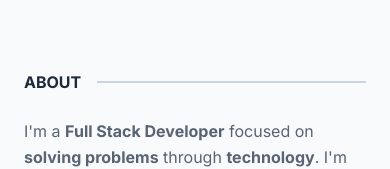
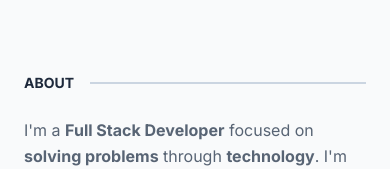
Before and after one commit to artxga/portfolio-v3, a Next.js app: page / in a window 390 px wide. Shown: the part 774-943 px from the top of the page. Built offline with nearby package versions, Linux system fonts and the light colour scheme.

Commit message:
sticky titles

```diff
--- a/src/app/(landing)/page.tsx
+++ b/src/app/(landing)/page.tsx
@@ -5,17 +5,13 @@ import DarkModeToggle from "@/components/dark-mode-toggle";
 import ExperienceSection from "@/components/experience-section";
 import HeroSection from "@/components/hero-section";
 import LanguageSelector from "@/components/language-selector";
+import MobileNavbar from "@/components/mobile-navbar";
 import ProjectsSection from "@/components/projects-section";
 
 export default function LandingPage() {
   return (
     <>
-      <nav className="fixed top-0 z-50 w-full md:hidden h-16 bg-[var(--background)]-80 backdrop-blur-xl">
-        <div className="flex items-center justify-end h-full gap-4 px-6 ">
-          <DarkModeToggle />
-          <LanguageSelector />
-        </div>
-      </nav>
+      <MobileNavbar />
       <div className="grid grid-cols-12 min-h-screen px-6 font-[family-name:var(--font-inter)]">
 
         <div className="fixed flex-col hidden gap-5 md:flex bottom-5 right-8">
--- a/src/components/language-selector.tsx
+++ b/src/components/language-selector.tsx
@@ -78,15 +78,12 @@ const LanguageSelector = () => {
       {shouldRender && (
         <div
           className={cn(
-            "absolute backdrop-blur-xl border border-[var(--accent)] rounded-xl shadow-xl p-3 w-36 z-50 transition-all duration-200 transform",
+            "absolute bg-[var(--background)]  backdrop-blur-xl border border-[var(--accent)] rounded-xl shadow-xl p-3 w-36 z-50 transition-all duration-200 transform",
             isSmallScreen ? "top-10 right-0" : "bottom-12 right-0",
             isOpen
               ? "opacity-100 scale-100 translate-y-0"
               : "opacity-0 scale-95 translate-y-1"
           )}
-          style={{
-            backgroundColor: "rgba(var(--background), 0.8)"
-          }}
           onMouseEnter={showMenu}
           onMouseLeave={hideMenu}
         >
--- /dev/null
+++ b/src/components/mobile-navbar.tsx
@@ -0,0 +1,21 @@
+"use client"
+
+import DarkModeToggle from "./dark-mode-toggle"
+import LanguageSelector from "./language-selector"
+
+const MobileNavbar = () => {
+  return (
+    <nav
+      className="fixed top-0 z-40 w-full md:hidden h-16 bg-[var(--background)]-80 backdrop-blur-xl"
+    >
+      <div className="flex items-center justify-end h-full px-6">
+        <div className="flex items-center gap-4">
+          <DarkModeToggle />
+          <LanguageSelector />
+        </div>
+      </div>
+    </nav>
+  )
+}
+
+export default MobileNavbar
--- a/src/components/section-title.tsx
+++ b/src/components/section-title.tsx
@@ -1,8 +1,43 @@
+import { cn } from "@/lib/utils";
+import { useEffect, useRef, useState } from "react";
+
 export default function SectionTitle({ title }: { title: string }) {
+  const refSentinel = useRef<HTMLDivElement>(null);
+  const [stuck, setStuck] = useState(false);
+
+  useEffect(() => {
+    const observer = new IntersectionObserver(
+      ([entry]) => {
+        setStuck(!entry.isIntersecting);
+      },
+      {
+        threshold: 0,
+      }
+    );
+
+    if (refSentinel.current) {
+      observer.observe(refSentinel.current);
+    }
+
+    return () => {
+      if (refSentinel.current) {
+        observer.unobserve(refSentinel.current);
+      }
+    };
+  }, []);
+
   return (
-    <div className="flex items-center gap-4 uppercase">
-      <h2 className="text-base font-bold text-[var(--foreground)]">{title}</h2>
-      <span className="h-0.5 flex-1 bg-[var(--details)]"></span>
-    </div>
+    <>
+      <div ref={refSentinel} className="h-[1px] -mt-[22px]" />
+
+      <div className={cn("sticky md:static top-[22px] z-50 flex items-center gap-4 uppercase ", stuck && "w-fit")}>
+        <h2 className="text-sm md:text-base font-bold text-[var(--foreground)]">
+          {title}
+        </h2>
+        {!stuck && (
+          <span className="h-0.5 flex-1 bg-[var(--details)] transition-opacity duration-200" />
+        )}
+      </div>
+    </>
   );
 }
```
